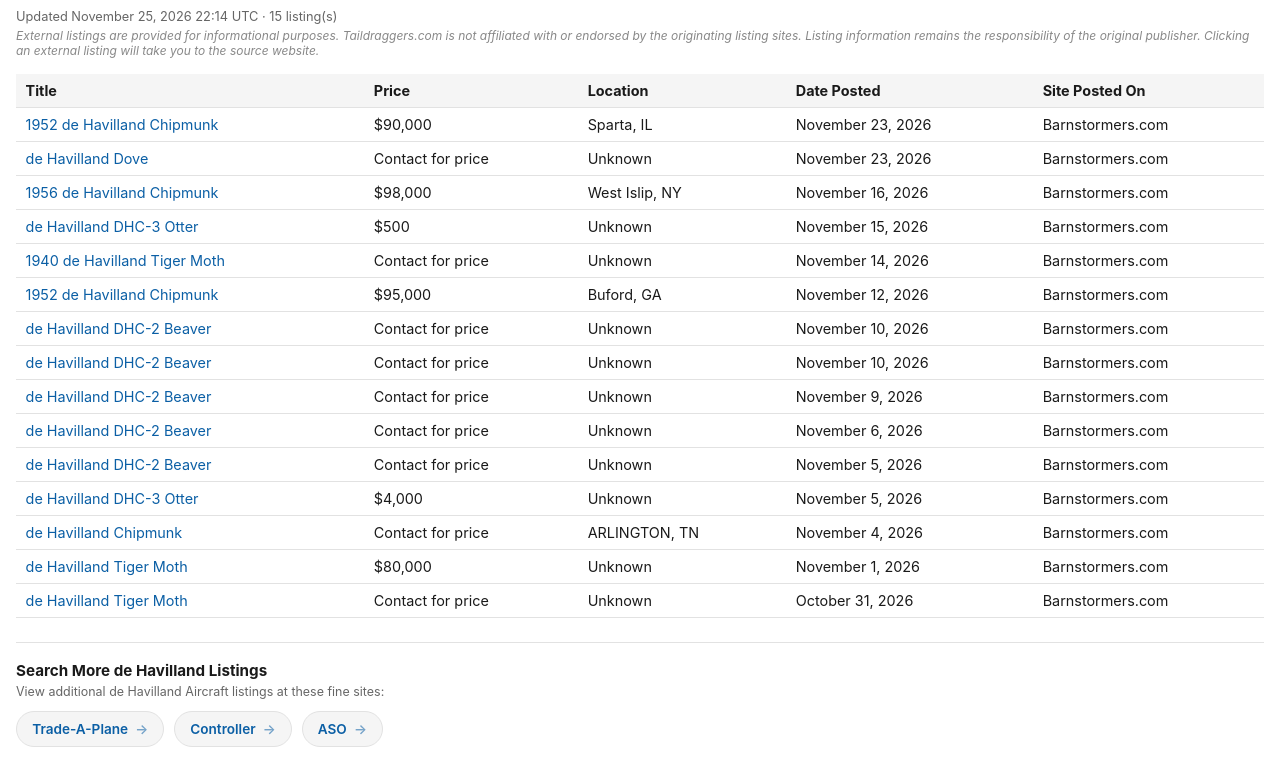
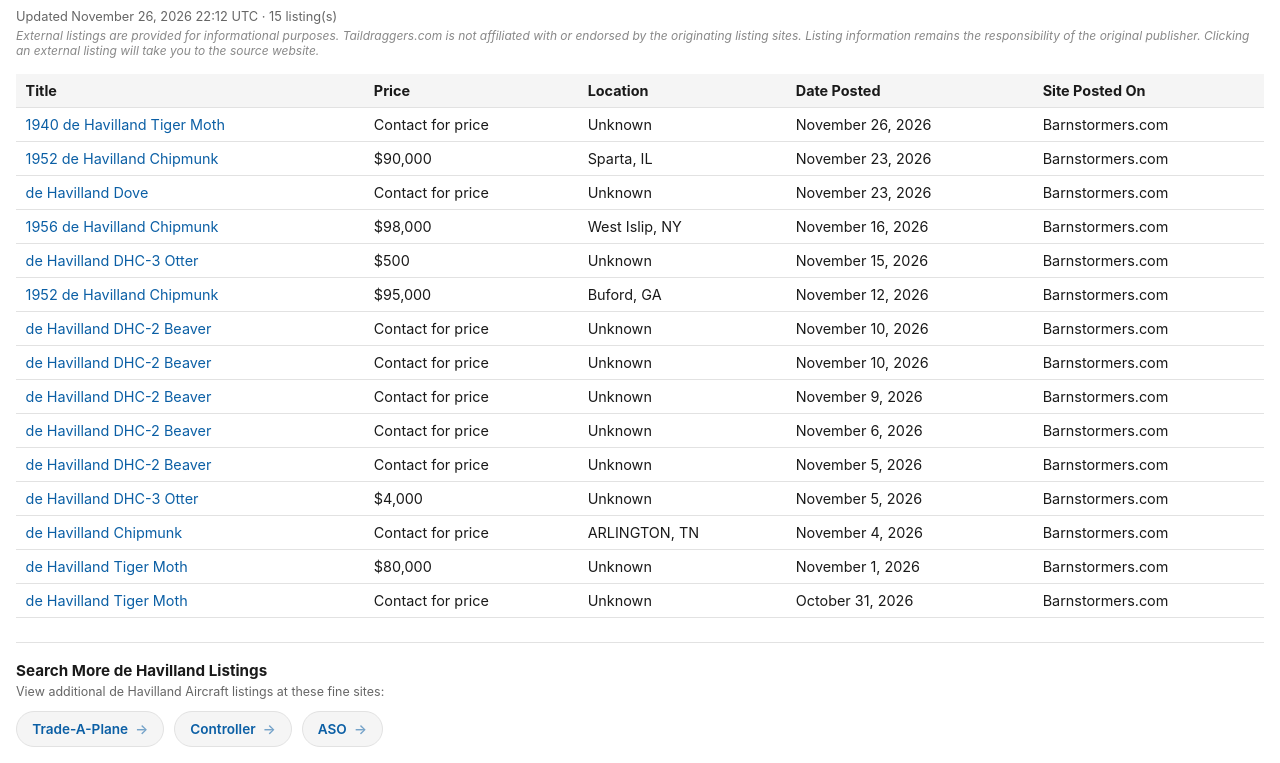
Before and after one commit to taildraggers/de-Havilland, a plain HTML site: page docs/index.html in a window 1280 px wide. Shown: the part 43-806 px from the top of the page. Drawn offline with Linux system fonts and the light colour scheme.

Commit message:
Update de Havilland listings (2026-11-26)

```diff
--- a/docs/index.html
+++ b/docs/index.html
@@ -76,18 +76,18 @@
 </head>
 <body>
   <h1>Other de Havilland Ads on the Web</h1>
-  <div class="updated">Updated November 25, 2026 22:14 UTC &middot; 15 listing(s)</div>
+  <div class="updated">Updated November 26, 2026 22:12 UTC &middot; 15 listing(s)</div>
   <div class="disclaimer">External listings are provided for informational purposes. Taildraggers.com is not affiliated with or endorsed by the originating listing sites. Listing information remains the responsibility of the original publisher. Clicking an external listing will take you to the source website.</div>
   <table>
     <thead>
       <tr><th>Title</th><th>Price</th><th>Location</th><th>Date Posted</th><th>Site Posted On</th></tr>
     </thead>
     <tbody>
+        <tr><td><a href="https://www.barnstormers.com/classified-2038961-1940-Tiger-Moth-0-Hr.html" target="_blank" rel="noopener noreferrer">1940 de Havilland Tiger Moth</a></td><td>Contact for price</td><td>Unknown</td><td>November 26, 2026</td><td>Barnstormers.com</td></tr>
         <tr><td><a href="https://www.barnstormers.com/classified-2074439-1952-Award-Winning-Chipmunk.html" target="_blank" rel="noopener noreferrer">1952 de Havilland Chipmunk</a></td><td>$90,000</td><td>Sparta, IL</td><td>November 23, 2026</td><td>Barnstormers.com</td></tr>
         <tr><td><a href="https://www.barnstormers.com/classified-1588026-DeHavilland-104-Dove-project.html" target="_blank" rel="noopener noreferrer">de Havilland Dove</a></td><td>Contact for price</td><td>Unknown</td><td>November 23, 2026</td><td>Barnstormers.com</td></tr>
         <tr><td><a href="https://www.barnstormers.com/classified-2068395-1956-De-Havilland-Chipmunk.html" target="_blank" rel="noopener noreferrer">1956 de Havilland Chipmunk</a></td><td>$98,000</td><td>West Islip, NY</td><td>November 16, 2026</td><td>Barnstormers.com</td></tr>
         <tr><td><a href="https://www.barnstormers.com/classified-1929872-DHC-3-Seaplane-Finlets.html" target="_blank" rel="noopener noreferrer">de Havilland DHC-3 Otter</a></td><td>$500</td><td>Unknown</td><td>November 15, 2026</td><td>Barnstormers.com</td></tr>
-        <tr><td><a href="https://www.barnstormers.com/classified-2038961-1940-Tiger-Moth-0-Hr.html" target="_blank" rel="noopener noreferrer">1940 de Havilland Tiger Moth</a></td><td>Contact for price</td><td>Unknown</td><td>November 14, 2026</td><td>Barnstormers.com</td></tr>
         <tr><td><a href="https://www.barnstormers.com/classified-2060125-1952-de-Havilland-Chipmunk.html" target="_blank" rel="noopener noreferrer">1952 de Havilland Chipmunk</a></td><td>$95,000</td><td>Buford, GA</td><td>November 12, 2026</td><td>Barnstormers.com</td></tr>
         <tr><td><a href="https://www.barnstormers.com/classified-2083061-DHC2--NS-fuel-caps-CSP38-2.html" target="_blank" rel="noopener noreferrer">de Havilland DHC-2 Beaver</a></td><td>Contact for price</td><td>Unknown</td><td>November 10, 2026</td><td>Barnstormers.com</td></tr>
         <tr><td><a href="https://www.barnstormers.com/classified-2083066-DHC2-NS-fuel-selector-C3CE47.html" target="_blank" rel="noopener noreferrer">de Havilland DHC-2 Beaver</a></td><td>Contact for price</td><td>Unknown</td><td>November 10, 2026</td><td>Barnstormers.com</td></tr>
```
